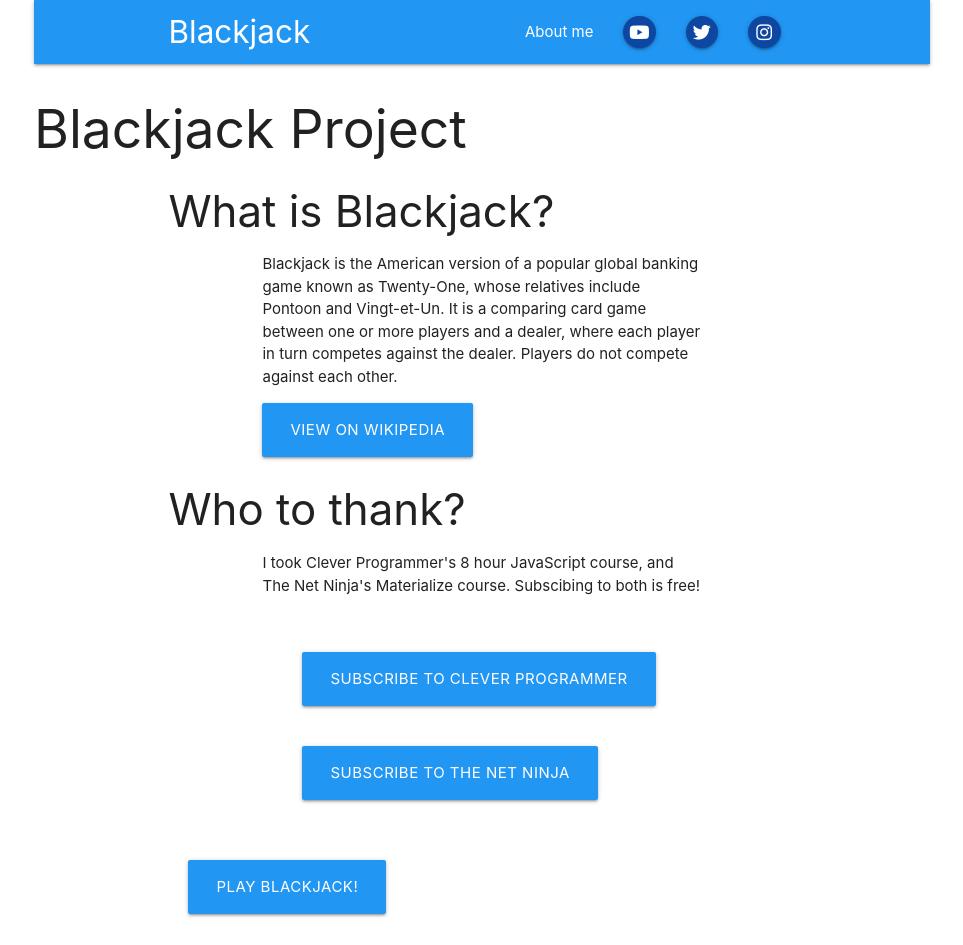
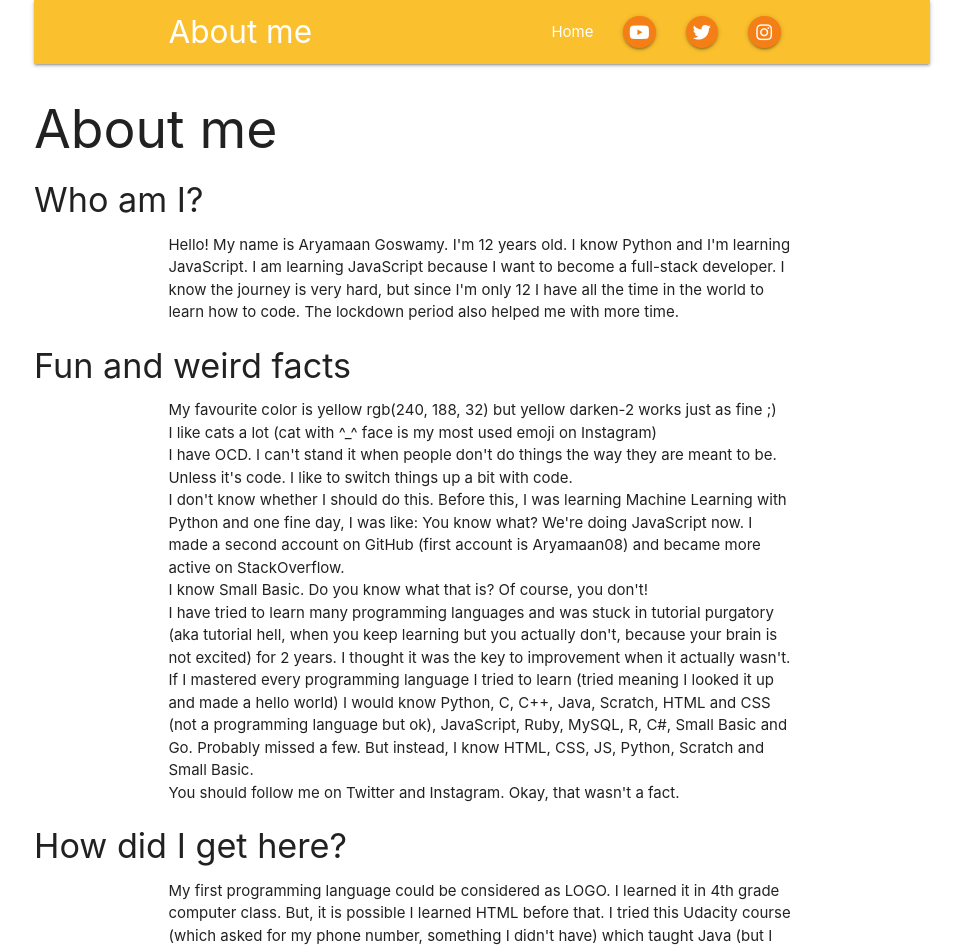
Before and after one commit to aryamaan-js/home, a plain HTML site: page index.html in a window 1280 px wide. Shown: the top 945 px of the page, without its empty margins (158-1121 px from the left). Drawn offline with nearby package versions, Linux system fonts and the light colour scheme.

Commit message:
Edit index.html
I made an oopsie :-)

```diff
--- a/index.html
+++ b/index.html
@@ -3,7 +3,7 @@
     <meta charset="UTF-8">
     <meta name="viewport" content="width=device-width, initial-scale=1.0">
     <meta http-equiv="X-UA-Compatible" content="ie=edge">
-    <title>Blackjack</title>
+    <title>About me</title>
     <link rel="stylesheet" href="https://cdnjs.cloudflare.com/ajax/libs/materialize/1.0.0/css/materialize.min.css">
     <link rel="stylesheet" href="https://cdnjs.cloudflare.com/ajax/libs/material-design-icons/3.0.1/iconfont/material-icons.min.css">
     <link rel="stylesheet" href="https://cdnjs.cloudflare.com/ajax/libs/font-awesome/5.13.0/css/all.min.css">
@@ -11,35 +11,40 @@
 <body>
     <div class="container">
         <header>
-            <nav class="nav-wrapper blue">
+            <nav class="nav-wrapper yellow darken-2">
                 <div class="container">
-                <a href="" class="brand-logo">Blackjack</a>
+                <a href="" class="brand-logo">About me</a>
                 <a href="" class="sidenav-trigger" data-target="mobile-menu">
                     <i class="material-icons">menu</i>
                 </a>
                 <ul class="right hide-on-med-and-down">
                         <li>
-                          <a target="_blank" href="aryamaan-js.github.io/about-me" class="white-text">
-                            About me
+                          <a target="_blank" href="https://aryamaan-js.github.io/home" class="white-text">
+                            Home
                           </a>
                         </li>
                         <li>
-                          <a target="_blank" href="https://www.youtube.com/channel/UCXNBXevmh77KJHNyuY3LQgA?sub_confirmation=1" class="btn-floating btn-small blue darken-4 tooltip" data-tooltip="Youtube">
+                          <a target="_blank" href="https://www.youtube.com/channel/UCXNBXevmh77KJHNyuY3LQgA?sub_confirmation=1" class="btn-floating btn-small yellow darken-4 tooltip" data-tooltip="Youtube">
                             <i class="fab fa-youtube"></i>
                           </a>
                         </li>
                         <li>
-                          <a target="_blank" href="https://twitter.com/AryamaanG" class="btn-floating btn-small blue darken-4 tooltip" data-tooltip="Twitter">
+                          <a target="_blank" href="https://twitter.com/AryamaanG" class="btn-floating btn-small yellow darken-4 tooltip" data-tooltip="Twitter">
                             <i class="fab fa-twitter"></i>
                           </a>
                         </li>
                         <li>
-                          <a target="_blank" href="https://instagram.com/aryamaan27" class="btn-floating btn-small blue darken-4 tooltip" data-tooltip="Instagram">
+                          <a target="_blank" href="https://instagram.com/aryamaan27" class="btn-floating btn-small yellow darken-4 tooltip" data-tooltip="Instagram">
                             <i class="fab fa-instagram"></i>
                           </a>
                         </li>
                       </ul>
                       <ul class="sidenav grey lighten-2" id="mobile-menu">
+                        <li>
+                            <a target="_blank" href="https://aryamaan-js.github.io/home">
+                              Home
+                            </a>
+                          </li>
                             <li>
                               <a target="_blank" href="https://www.youtube.com/channel/UCXNBXevmh77KJHNyuY3LQgA?sub_confirmation=1">
                                 YouTube
@@ -59,30 +64,28 @@
                 </div>
             </nav>
         </header>
-        <h2>Blackjack Project</h2>
+        <h2>About me</h2>
+        <h4>Who am I?</h4>
         <div class="container">
-            <h3>What is Blackjack?</h3>
-            <div class="container">
-                <p>Blackjack is the American version of a popular global banking game known as Twenty-One, whose relatives include Pontoon and Vingt-et-Un. It is a comparing card game between one or more players and a dealer, where each player in turn competes against the dealer. Players do not compete against each other.</p>
-                <a href="https://en.wikipedia.org/wiki/Blackjack" target="_blank"><button class="btn-large blue">View on Wikipedia</button></a>
-            </div>
-            <h3>Who to thank?</h3>
-            <div class="container">
-                <p>I took Clever Programmer's 8 hour JavaScript course, and The Net Ninja's Materialize course. Subscibing to both is free!</p>
-                <div style="padding: 20px;">
-                    <div style="padding: 20px;">
-                        <a href="https://www.youtube.com/channel/UCqrILQNl5Ed9Dz6CGMyvMTQ"><button class="btn-large blue">subscribe to clever programmer</button></a>
-                    </div>
-                    <div style="padding: 20px;">
-                        <a href="https://www.youtube.com/channel/UCW5YeuERMmlnqo4oq8vwUpg"><button class="btn-large blue">subscribe to the net ninja</button></a>
-                    </div>
-                </div>
-            </div>
-            <div style="padding: 20px;">
-            <a href="blackjack.html" target="_blank"><button class="btn-large blue">Play Blackjack!</button></a>
-            </div>
+            <p>Hello! My name is Aryamaan Goswamy. I'm 12 years old. I know Python and I'm learning JavaScript. I am learning JavaScript because I want to become a full-stack developer. I know the journey is very hard, but since I'm only 12 I have all the time in the world to learn how to code. The lockdown period also helped me with more time.</p>
+
         </div>
-    </div>
+        <h4>Fun and weird facts</h4>
+        <div class="container">
+            <ul>
+                <li>My favourite color is yellow rgb(240, 188, 32) but yellow darken-2 works just as fine ;)</li>
+                <li>I like cats a lot (cat with ^_^ face is my most used emoji on Instagram)</li>
+                <li>I have OCD. I can't stand it when people don't do things the way they are meant to be. Unless it's code. I like to switch things up a bit with code.</li>
+                <li>I don't know whether I should do this. Before this, I was learning Machine Learning with Python and one fine day, I was like: You know what? We're doing JavaScript now. I made a second account on GitHub (first account is Aryamaan08) and became more active on StackOverflow.</li>
+                <li>I know Small Basic. Do you know what that is? Of course, you don't!</li>
+                <li>I have tried to learn many programming languages and was stuck in tutorial purgatory (aka tutorial hell, when you keep learning but you actually don't, because your brain is not excited) for 2 years. I thought it was the key to improvement when it actually wasn't. If I mastered every programming language I tried to learn (tried meaning I looked it up and made a hello world) I would know Python, C, C++, Java, Scratch, HTML and CSS (not a programming language but ok), JavaScript, Ruby, MySQL, R, C#, Small Basic and Go. Probably missed a few. But instead, I know HTML, CSS, JS, Python, Scratch and Small Basic.</li>
+                <li>You should follow me on Twitter and Instagram. Okay, that wasn't a fact.</li>
+            </ul>
+        </div>
+        <h4>How did I get here?</h4>
+        <div class="container">
+            <p>My first programming language could be considered as LOGO. I learned it in 4th grade computer class. But, it is possible I learned HTML before that. I tried this Udacity course (which asked for my phone number, something I didn't have) which taught Java (but I never downloaded or tried it). In 2018, I became interested in programming and I took this JavaScript course (Wow! I was doing JavaScript way back then!) but I didn't learn anything. If you had asked me to make any project in that I would have to go back and learn it again. On September 22, 2018, I joined a Scratch class. Till November/December, I learned Scratch. Then I shifted to Python. I was probably the only (or one of two) student learning Python. About a year later, I tried to learn machine learning. Progress was really slow, and I have still not mastered anything in that field. Ask me to make a program that outputs the best regression line and I will say "Sorry, I can't" (maybe I could idk). Then, on Apr 13th, 2020, I came across this web development path and JavaScript free course (by Clever Progammer). I used to watch him way back in 2018. He is from my neighbouring country (was, actually)! Over the course of a week I solidifed my JavaScript fundamentals. I continued to learn web development (with the skills I needeed on a file). And this is how I reached here.</p>
+        </div>
     <script src="https://code.jquery.com/jquery-3.3.1.min.js"></script>
     <script src="https://cdnjs.cloudflare.com/ajax/libs/materialize/1.0.0-beta/js/materialize.min.js"></script>
     <script>
```
